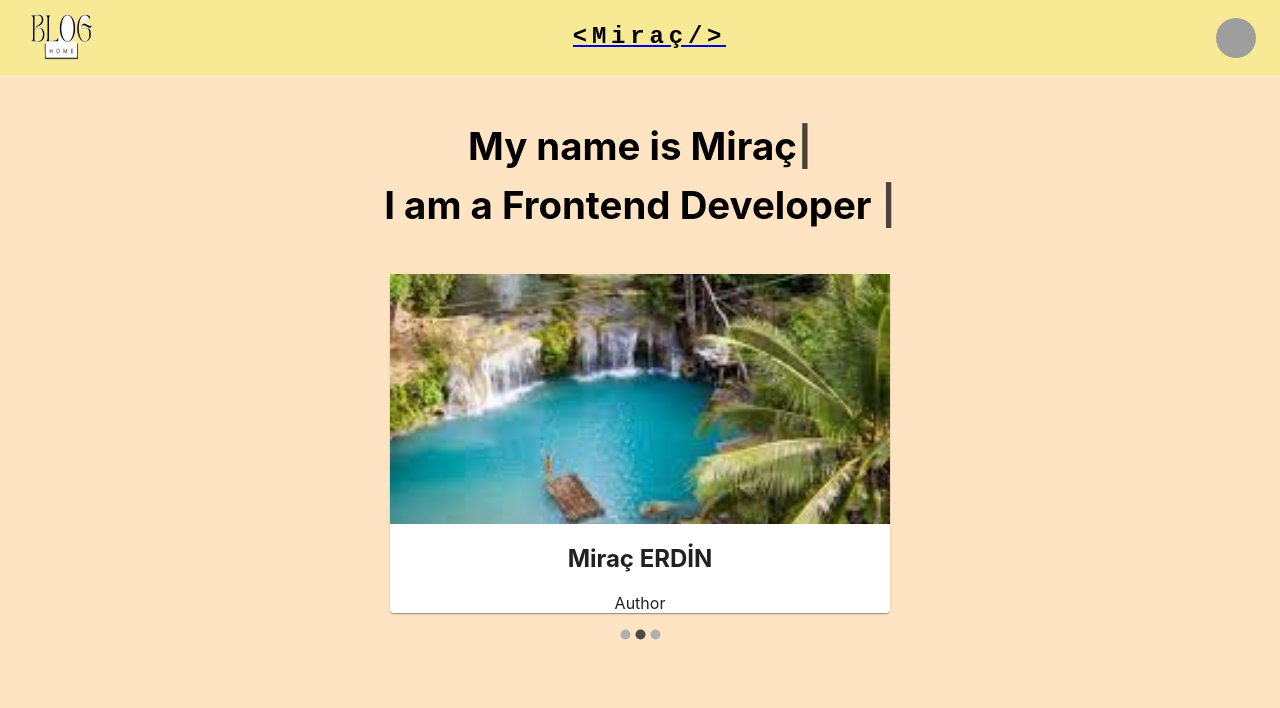
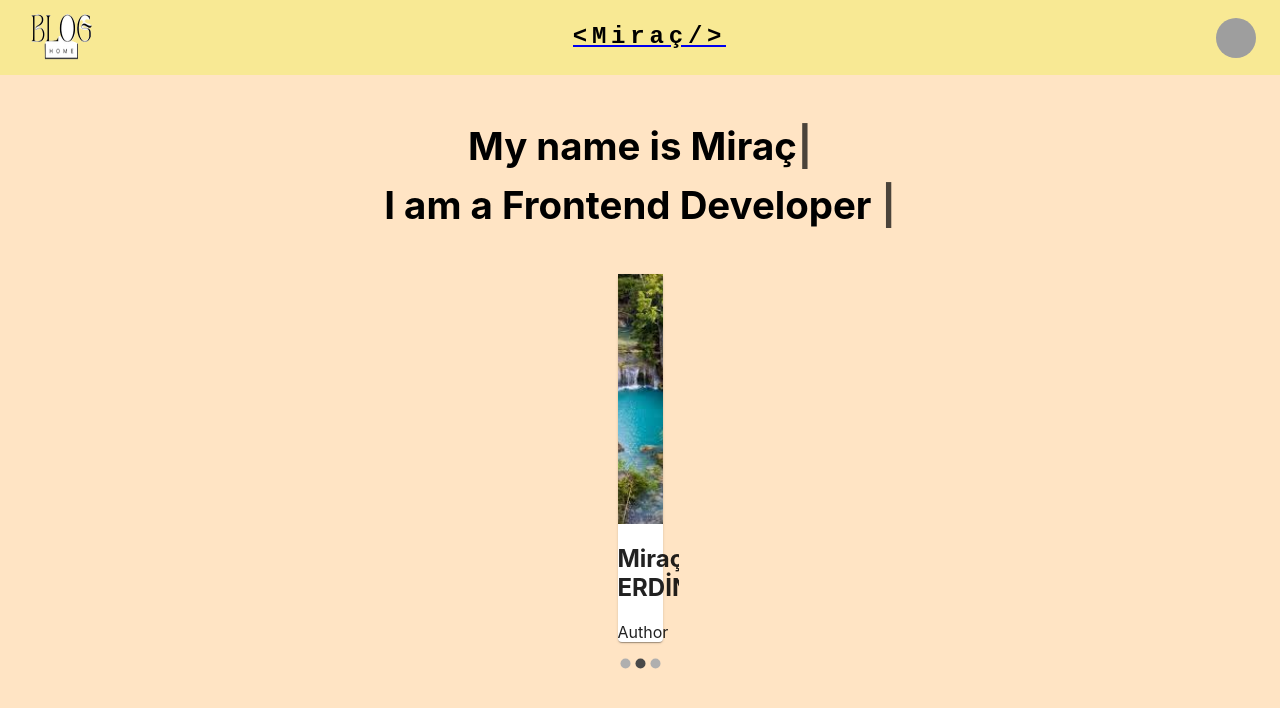
Before and after one commit to miracerdin/blog-app, a React (Create React App) app: page /profile in a window 1280 px wide. Shown: the top 708 px of the page. Built offline with nearby package versions, Linux system fonts and the light colour scheme; no server answers; the database is empty; grey boxes are pictures that could not be loaded.

Commit message:
maxwidth added

```diff
--- a/src/components/Carousel.jsx
+++ b/src/components/Carousel.jsx
@@ -27,7 +27,7 @@ export default function Carousell(props) {
   return (
     <Carousel
       sx={{
-        width: "500px",
+        maxWidth: "500px",
         p: "1rem",
         m: "1rem",
         textAlign: "center",
```
